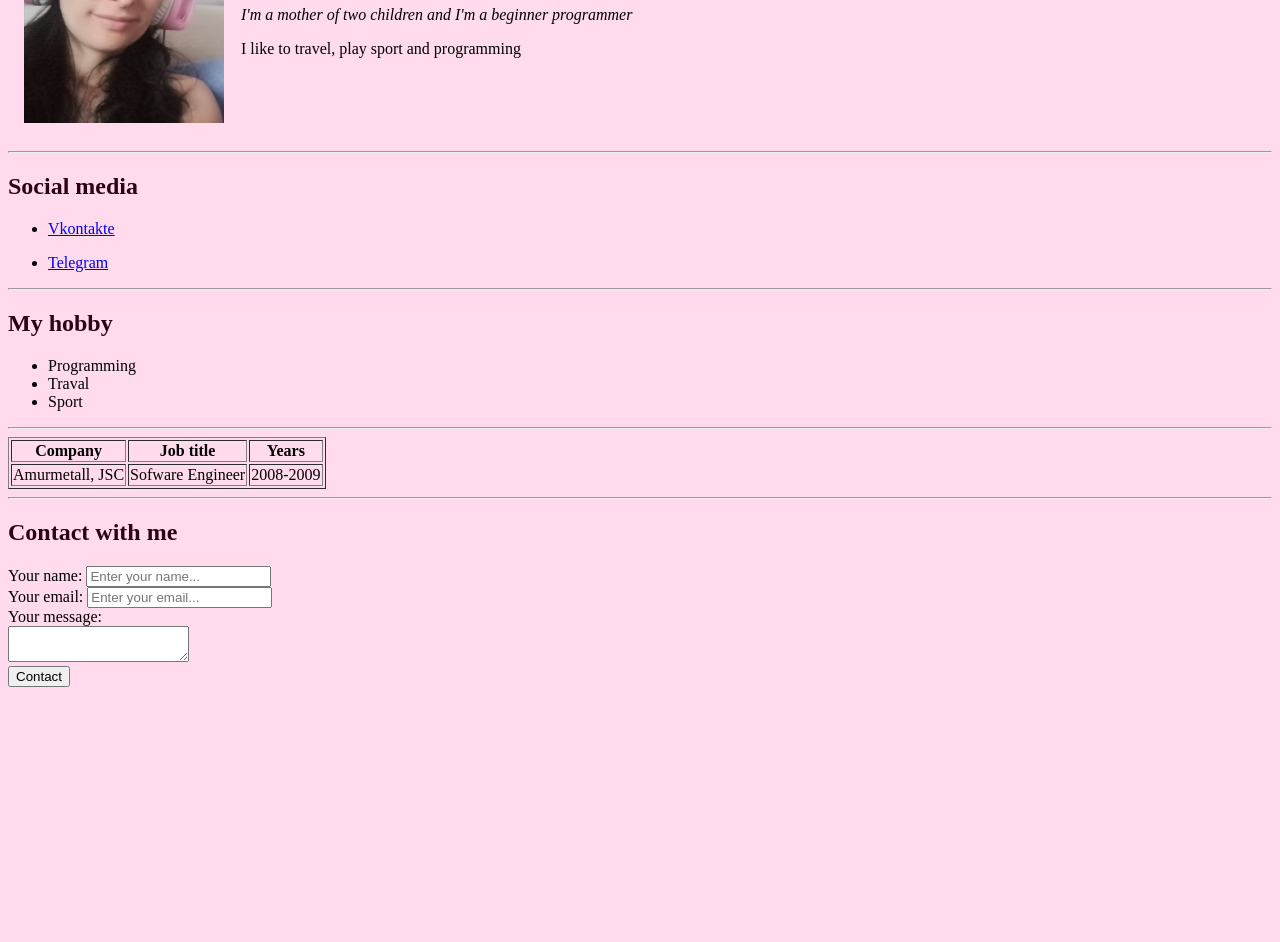
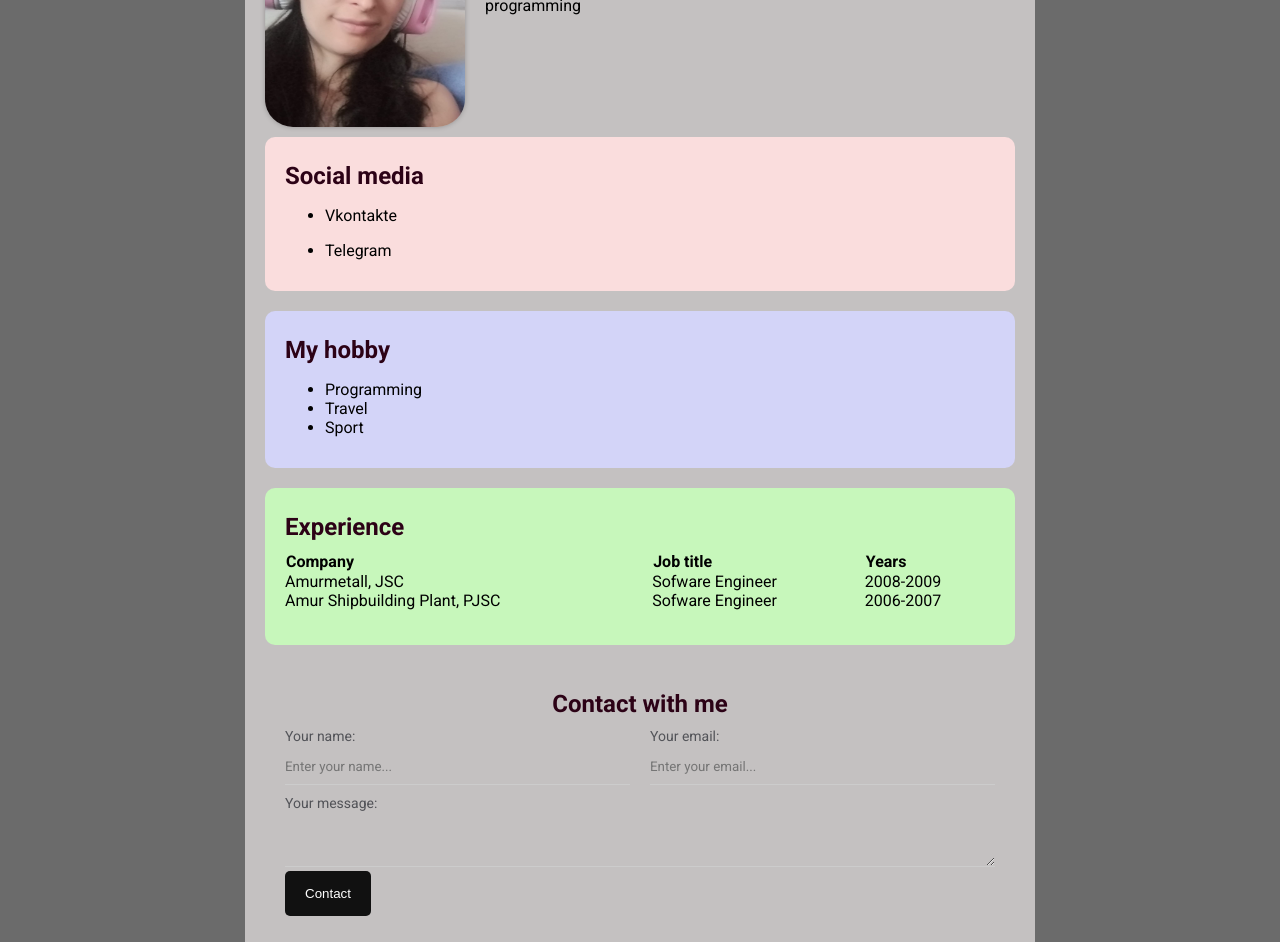
Before and after one commit to KaterinaSh11/CV, a plain HTML site: page index.html in a window 1280 px wide. Shown: the part 151-1093 px from the top of the page. Before the commit the page ends 846 px from the top, so only its background shows below. Drawn offline with Linux system fonts and the light colour scheme.

Commit message:
Add styles

```diff
--- a/index.html
+++ b/index.html
@@ -3,33 +3,22 @@
         <meta charset="UTF-8" />
         <title>Ekaterina</title>
         <link href="style.css" rel="stylesheet"/>
-        <!-- <style>
-            body{
-                background: purple;
-            }
-
-            h1 {
-                color: aqua;
-            }
-        </style> -->
     </head>
     <body>
-        <table cellspacing="15">
-            <tr>
-                <td>
+    <div class="card">
+        <div class="box">
             <img src="image/1.jpeg"
-                    width="200" alt="Тут моя фотка"/>
-                </td>
-                <td>
+            alt="Here is my photo"
+            class="avatar"/>
+
+            <div class="box-info">
                 <h1>Ekaterina Shamrai </h1>
-                    <p><em>I'm a mother of two children and I'm a beginner programmer</em></p>
-                    <p> I like to travel, play sport and programming</p>
-                </td>
-            </tr>
-        </table>
-        <hr>
+                <p>I'm a mother of two children and I'm a beginner programmer
+                I like to travel, play sport and programming</p>
+            </div>
+        </div>
+        <div class="info bg-red">
             <h2>Social media</h2>
-
             <ul>
                 <li><a href="https://vk.com/id3292057"
                         target="_blank">Vkontakte</a>
@@ -38,19 +27,21 @@
             <ul>
                 <li><a href="https://t.me/Katenka_Sh11"
                         target="_blank">Telegram</a>
+                        <br>
                 </li>
             </ul>
-        <hr>
-
+        </div>
+        <div class="info bg-blue">
             <h2>My hobby</h2>
-
             <ul>
                 <li>Programming</li>
-            <li>Traval</li>
+                <li>Travel</li>
                 <li>Sport</li>
             </ul>
-        <hr>
-        <table  border="1">
+        </div>
+        <div class="info bg-green">
+            <h2>Experience</h2>
+            <table style="width:100%" >
                 <tr>
                     <th>Company</th>
                     <th>Job title</th>
@@ -61,29 +52,45 @@
                     <td>Sofware Engineer</td>
                     <td>2008-2009</td>
                 </tr>
+                <tr>
+                    <td>Amur Shipbuilding Plant, PJSC</td>
+                    <td>Sofware Engineer</td>
+                    <td>2006-2007</td>
+                </tr>
             </table>
-        <hr>
+        </div>
+        <div class="info">
+            <form class="form">
                 <h2>Сontact with me</h2>
-        <form>
+                <div class="form-row">
+                    <div class="form-group">
                         <label for="name">Your name:</label>
-            <input type="text" id="name"
-            placeholder="Enter your name...">
+                        <input  type="text" id="name" placeholder="Enter your name...">
+                    </div>
 
-            <br>
+                    <div class="form-group">
+                        <label for="email">Your email:</label>
+                        <input type="email" id="email"placeholder="Enter your email...">
+                    </div>
+                </div>
+                    <div class="form-group">
+                        <label for="email">Your message:</label>
+                        <textarea></textarea>
+                        <!-- <input type="submit" value="Сontact"> -->
+                        <button type="submit" class="btn">Contact</button>
+                    </div>
+            </form>
+        </div>
+<!-- <ul>
+    <li></li>
+    <li>Lorem, ipsum.</li>
+    <li>Quibusdam, quaerat!</li>
+    <li>Beatae, officiis.</li>
+    <li>Eligendi, beatae?</li>
+    <li>Animi, recusandae!</li>
+</ul> -->
 
-            <label for="email">Your email:</label>
-            <input type="email" id="email"
-            placeholder="Enter your email...">
 
-            <br>
 
-            <label for="email">Your message:</label>
-            <br>
-            <textarea></textarea>
-
-            <br>
-
-            <input type="submit" value="Сontact">
-        </form>
     </body>
 </html>
--- a/style.css
+++ b/style.css
@@ -1,5 +1,20 @@
+@import url('https://fonts.googleapis.com/css2?family=Roboto:ital,wght@0,100;0,300;0,400;0,500;0,700;0,900;1,100;1,300;1,400;1,500;1,700;1,900&display=swap');
+
 body{
-        background:rgb(255, 219, 237);
+        background:rgb(107, 107, 107);
+        font-family: 'Roboto';  /*Lucida Sans', 'Lucida Sans Regular', 'Lucida Grande', 'Lucida Sans Unicode'; */
+        font-weight: normal;
+        font-size: 16px;
+    }
+th {
+    text-align: left;
+}
+td {
+    padding: 0;
+}
+table {
+    border-spacing: 0;
+    margin-bottom: 20px;
 }
 
 h1 {
@@ -7,4 +22,132 @@
 }
 h2 {
     color: rgb(44, 2, 22);
+    /* padding-left: 10px; */
+    /* margin-top: 15px;
+    margin-bottom: 15px; */
+    margin-top: 10px;
+    margin-bottom: 10px;
 }
+a {
+    color: black;
+    text-decoration: none;
+}
+
+
+a:hover {
+    text-decoration: underline;
+}
+.avatar {
+    width: 200px;
+    border-radius: 28px;
+    box-shadow: 0px 0px 5px rgba(0, 0, 0, 0.25);
+    margin-right: 20px;
+    display: block;
+}
+
+.info {
+    border-radius: 10px;
+    padding: 15px 20px;
+    margin-bottom: 20px;
+}
+
+/* .info {
+    border-radius: 10px;
+    margin: 10px;
+    padding: 15px 20px;
+    margin-left: 20px;
+    margin-right: 20px;
+    margin-bottom: 20px;
+} */
+
+.bg-yellow {
+    background:rgb(247, 255, 206)
+}
+.bg-red {
+    background:rgb(250, 221, 221)
+}
+.bg-blue {
+    background:rgb(211, 212, 248)
+}
+.bg-green {
+    background:rgb(199, 247, 187)
+}
+
+.card {
+    border-radius: 10px;
+    padding: 1px;
+    background-color: rgb(196, 193, 193);
+    margin-left: 20px;
+    margin-right: 20px;
+    max-width: 750px;
+    margin: auto;
+    padding: 20px;
+}
+/* .q {
+    width: 200px;
+    height: 200px;
+    background-color: red;
+    margin: 40px;
+    border: rgb(5, 5, 5) 10px solid;
+    padding: 40px;
+} */
+
+.btn {
+    background: #111;
+    padding: 15px 20px;
+    color: #fff;
+    border: none;
+    cursor: pointer;
+    border-radius: 5px;
+
+}
+.btn:hover {
+    opacity: 0.8;
+}
+
+@media (max-width: 600px) {
+    .avatar {
+        display: none;
+    }
+}
+.box {
+    display: flex;
+    width: 80%;
+    box-sizing: border-box;
+    margin-bottom: 10px;
+}
+.form h2 {
+    text-align: center;
+}
+
+.form-row {
+    margin-bottom: 10px;
+    display: flex;
+}
+
+.form-row .form-group {
+    /* display: inline-block; */
+    margin-right: 20px;
+    width: 50%;
+}
+
+.form-row .form-group:last-child {
+    margin-right: 0;
+}
+
+.form-group label {
+    display: block;
+    font-size: 14px;
+    color: #525358;
+}
+.form-group input, .form-group textarea {
+    width: 100%;
+    box-sizing: border-box;
+    border: none;
+    background: transparent;
+    border-bottom: 1px solid #ccc;
+    color: #575454;
+    padding: 15px 0 10px;
+    outline: none;
+    font-family: inherit;
+}
```
Also changed, not shown: 1 other file. Lines whose indentation alone changed are shown as unchanged.
